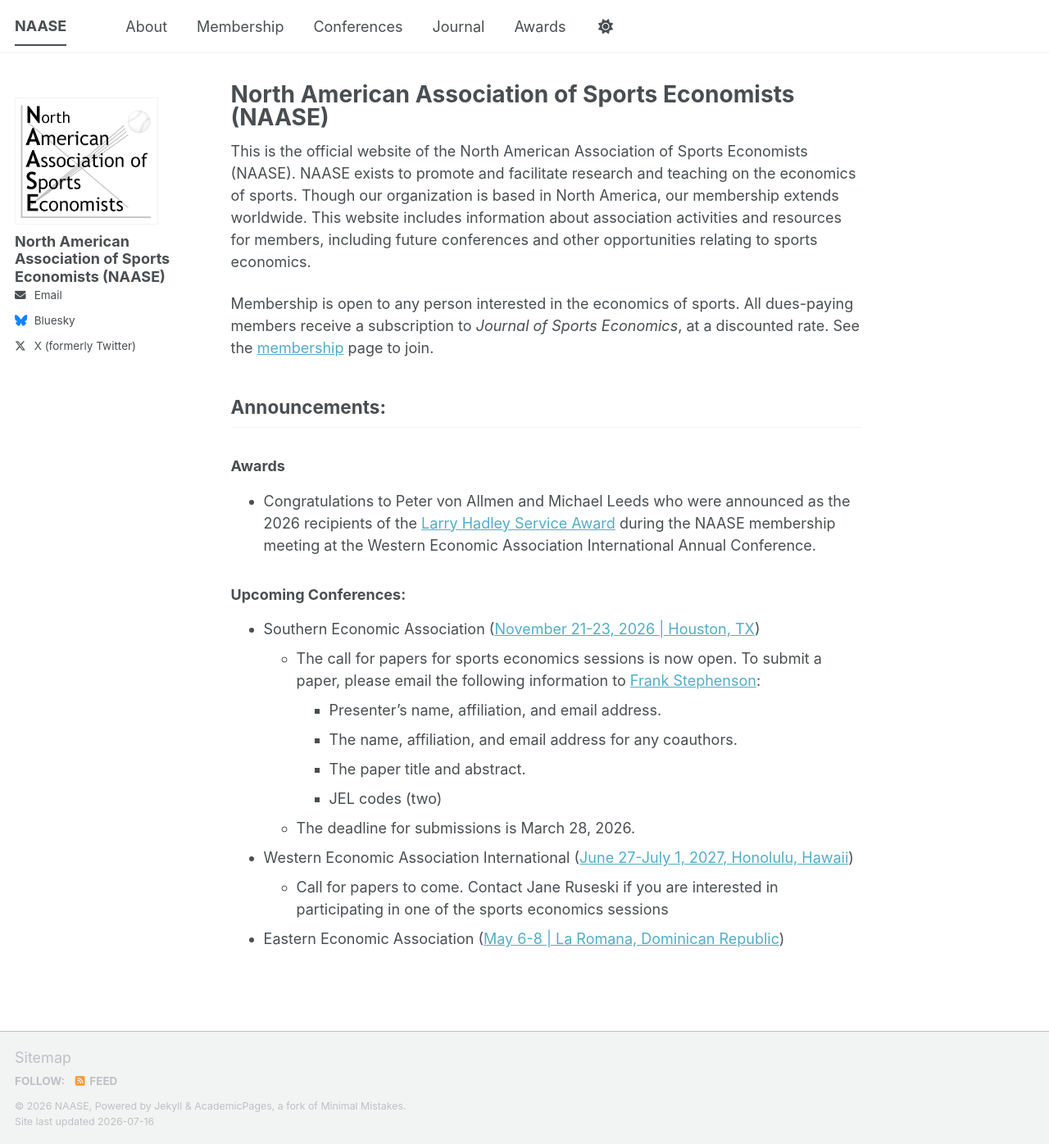
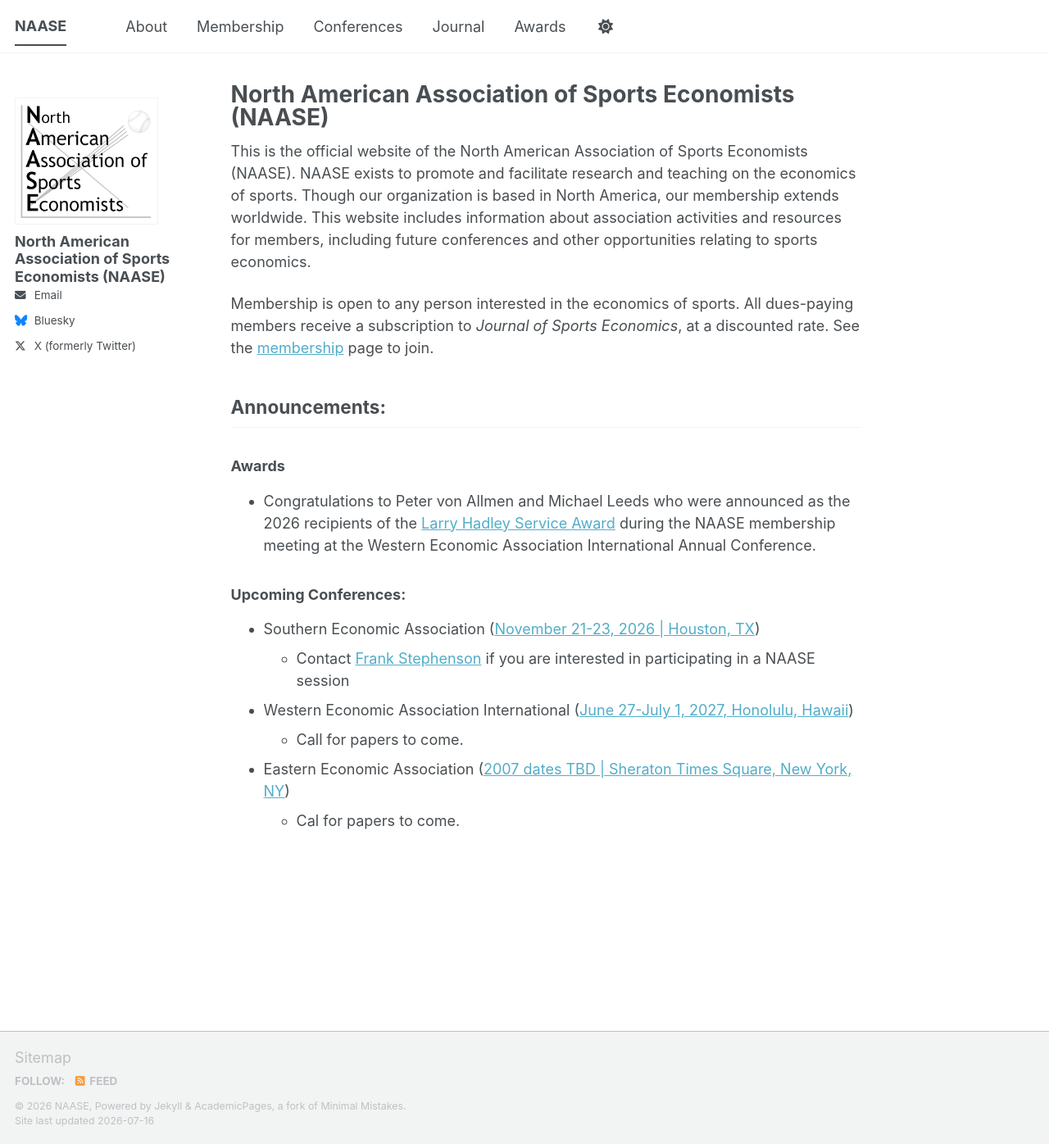
Before and after one commit to naaseweb/naaseweb.github.io, a Jekyll site: the page built from _pages/about.md, in a window 1280 px wide and 1396 px high. Shown: the whole window at 82% size. Built offline with Jekyll 4.4.1, drawn with Linux system fonts in a browser that asks for light colours; a script bundle is joined from its source files by our own code; library files that are not in the unit come from our copies.

Commit message:
Update about.md

```diff
--- a/_pages/about.md
+++ b/_pages/about.md
@@ -20,14 +20,10 @@
 
 ### Upcoming Conferences: ###
 - Southern Economic Association ([November 21-23, 2026  \|  Houston, TX](https://southerneconomic.org/conference/))
-    - The call for papers for sports economics sessions is now open. To submit a paper, please email the following information to [Frank Stephenson](https://berry.edu/academics/fs/fstephenson):
-        - Presenter’s name, affiliation, and email address.
-        - The name, affiliation, and email address for any coauthors.
-        - The paper title and abstract.
-        - JEL codes (two)
-    - The deadline for submissions is March 28, 2026.
+    - Contact  [Frank Stephenson](https://berry.edu/academics/fs/fstephenson) if you are interested in participating in a NAASE session
 
 - Western Economic Association International ([June 27-July 1, 2027, Honolulu, Hawaii](https://www.weai.org/annual-conference))
-    - Call for papers to come. Contact Jane Ruseski if you are interested in participating in one of the sports economics sessions
+    - Call for papers to come.
 
-- Eastern Economic Association ([May 6-8 \| La Romana, Dominican Republic](https://eea.mymeetingsavvy.net/program))
+- Eastern Economic Association ([2007 dates TBD \| Sheraton Times Square, New York, NY](https://eea.meetingsavvy.net/login))
+    - Cal for papers to come.
```
